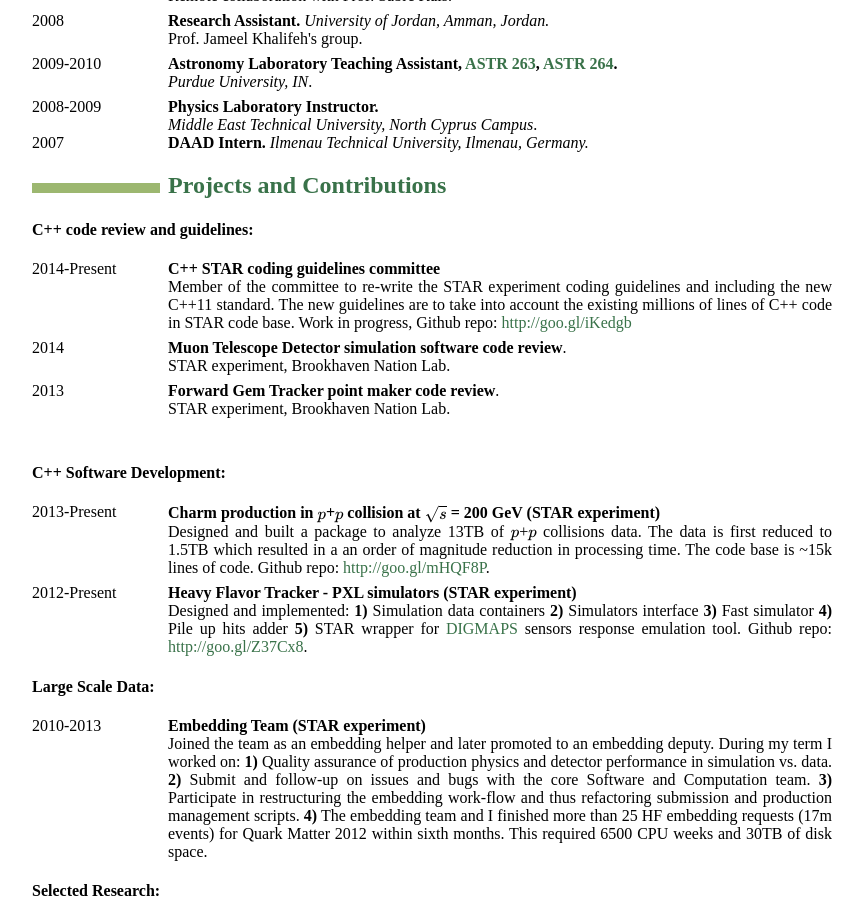
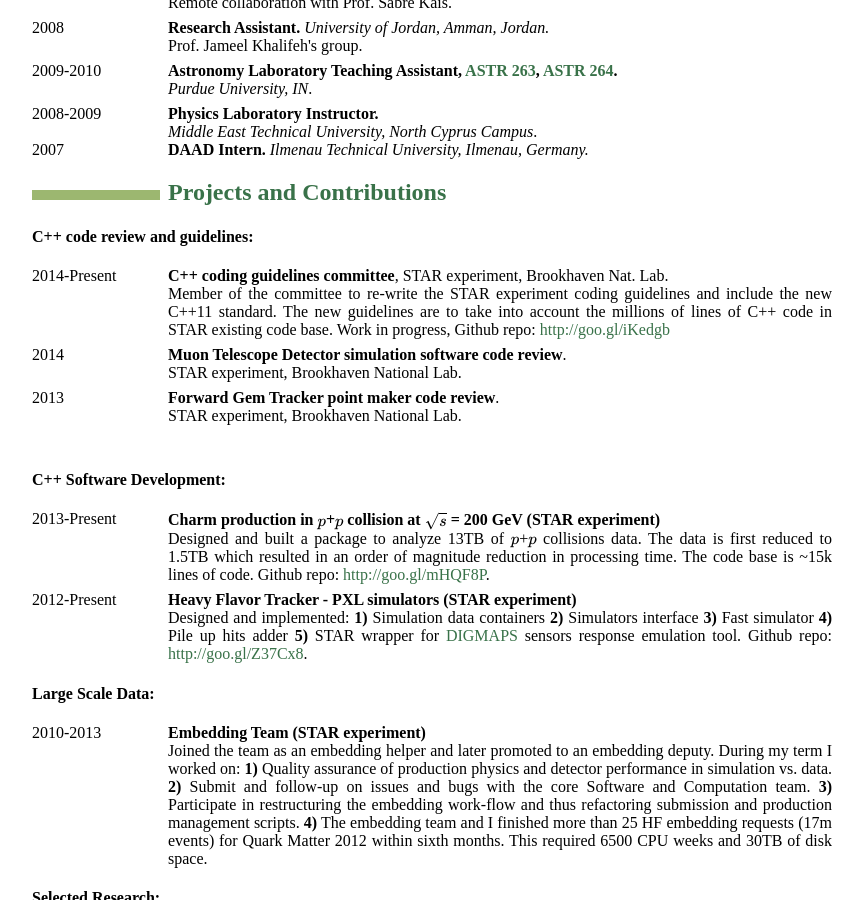
Before and after one commit to MustafaMustafa/MustafaMustafa.github.io, a Jekyll site: the page resume/resume.html, which Jekyll copies as it is, in a window 1280 px wide and 900 px high, scrolled down 519 px. Shown: the whole window, without its empty margins (208-1071 px from the left). Built offline with Jekyll 4.4.1, drawn with Linux system fonts in a browser that asks for light colours; formulas are drawn with MathJax 3.

Commit message:
publish latest CV

```diff
--- a/resume/resume.html
+++ b/resume/resume.html
@@ -33,7 +33,7 @@
 <h2 id="work-experience">Work Experience</h2>
 <dl>
 <dt>2013-Present</dt>
-<dd><strong>Postdoctoral Fellow</strong>. <em>Lawrence Berkeley National Laboratory</em>.<br />Relativistic Nuclear Collisions group (<a href="https://sites.google.com/a/lbl.gov/relativistic-nuclear-collisions/home">RNC</a>), Nuclear Science Division.<br />
+<dd><p><strong>Postdoctoral Fellow</strong>. <em>Lawrence Berkeley National Laboratory</em>.<br />Relativistic Nuclear Collisions group (<a href="https://sites.google.com/a/lbl.gov/relativistic-nuclear-collisions/home">RNC</a>), Nuclear Science Division.</p>
 </dd>
 <dt>2010-2013</dt>
 <dd><p><strong>Graduate Research Assistant.</strong> <em>Purdue University, IN.</em><br />High-Energy Nuclear Physics Group.</p>
@@ -58,20 +58,20 @@
 <h4 id="c-code-review-and-guidelines">C++ code review and guidelines:</h4>
 <dl>
 <dt>2014-Present</dt>
-<dd><p><strong>C++ STAR coding guidelines committee</strong><br />Member of the committee to re-write the STAR experiment coding guidelines and including the new C++11 standard. The new guidelines are to take into account the existing millions of lines of C++ code in STAR code base. Work in progress, Github repo: <a href="http://goo.gl/iKedgb">http://goo.gl/iKedgb</a></p>
+<dd><p><strong>C++ coding guidelines committee</strong>, STAR experiment, Brookhaven Nat. Lab.<br />Member of the committee to re-write the STAR experiment coding guidelines and include the new C++11 standard. The new guidelines are to take into account the millions of lines of C++ code in STAR existing code base. Work in progress, Github repo: <a href="http://goo.gl/iKedgb">http://goo.gl/iKedgb</a></p>
 </dd>
 <dt>2014</dt>
-<dd><p><strong>Muon Telescope Detector simulation software code review</strong>.<br />STAR experiment, Brookhaven Nation Lab.</p>
+<dd><p><strong>Muon Telescope Detector simulation software code review</strong>.<br />STAR experiment, Brookhaven National Lab.</p>
 </dd>
 <dt>2013</dt>
-<dd><p><strong>Forward Gem Tracker point maker code review</strong>.<br />STAR experiment, Brookhaven Nation Lab.</p>
+<dd><p><strong>Forward Gem Tracker point maker code review</strong>.<br />STAR experiment, Brookhaven National Lab.</p>
 <p><br></p>
 </dd>
 </dl>
 <h4 id="c-software-development">C++ Software Development:</h4>
 <dl>
 <dt>2013-Present</dt>
-<dd><p><strong>Charm production in <span class="math">\(p\)</span>+<span class="math">\(p\)</span> collision at <span class="math">\(\sqrt{s}\)</span> = 200 GeV (STAR experiment)</strong><br />Designed and built a package to analyze 13TB of <span class="math">\(p\)</span>+<span class="math">\(p\)</span> collisions data. The data is first reduced to 1.5TB which resulted in a an order of magnitude reduction in processing time. The code base is ~15k lines of code. Github repo: <a href="http://goo.gl/mHQF8P">http://goo.gl/mHQF8P</a>.</p>
+<dd><p><strong>Charm production in <span class="math">\(p\)</span>+<span class="math">\(p\)</span> collision at <span class="math">\(\sqrt{s}\)</span> = 200 GeV (STAR experiment)</strong><br />Designed and built a package to analyze 13TB of <span class="math">\(p\)</span>+<span class="math">\(p\)</span> collisions data. The data is first reduced to 1.5TB which resulted in an order of magnitude reduction in processing time. The code base is ~15k lines of code. Github repo: <a href="http://goo.gl/mHQF8P">http://goo.gl/mHQF8P</a>.</p>
 </dd>
 <dt>2012-Present</dt>
 <dd><p><strong>Heavy Flavor Tracker - PXL simulators (STAR experiment)</strong><br />Designed and implemented: <strong>1)</strong> Simulation data containers <strong>2)</strong> Simulators interface <strong>3)</strong> Fast simulator <strong>4)</strong> Pile up hits adder <strong>5)</strong> STAR wrapper for <a href="http://www.iphc.cnrs.fr/Public-documentation.html">DIGMAPS</a> sensors response emulation tool. Github repo: <a href="http://goo.gl/Z37Cx8">http://goo.gl/Z37Cx8</a>.</p>
```
Also changed, not shown: resume/cv.html (+4 -4 lines), 2 other files.
